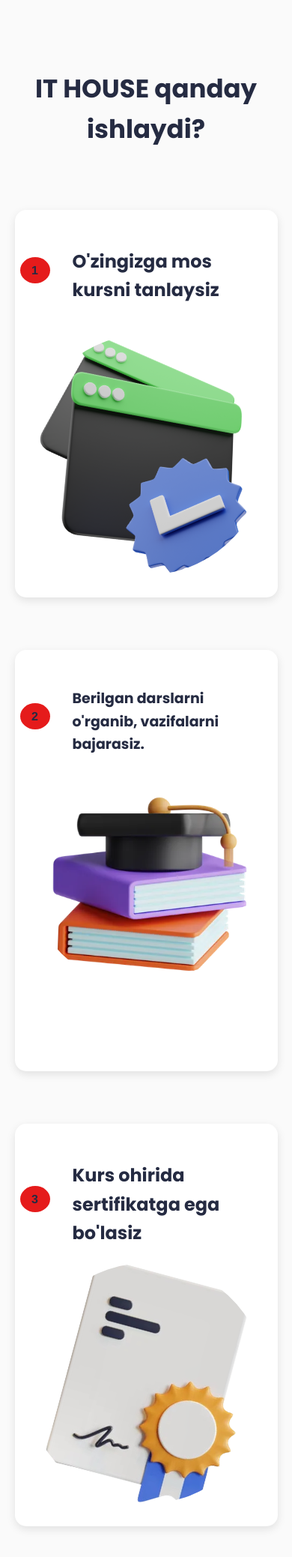
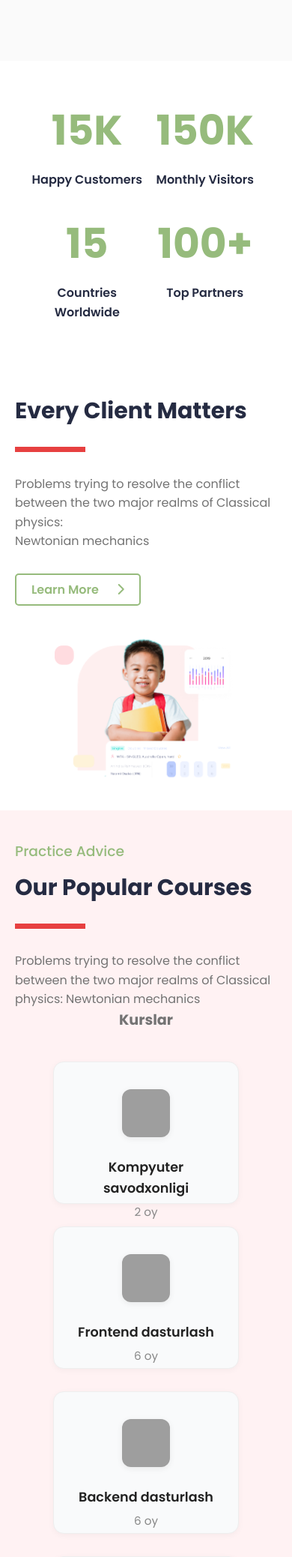
Before and after one commit to Eshukurullohdev/ITHOUSE, a Django app: template House/templates/home.html in a window 390 px wide; the page is wider, and only the part inside the window is pictured. Shown: the part 823-2900 px from the top of that part at 75% size. Run offline with Django 5.2, Linux system fonts and the light colour scheme; the template is opened without the code that fills it, so the values that code supplies are empty; parts of the project's set-up code (start-up, migrations or seed data) failed here and were passed over; grey boxes are pictures that could not be loaded.

Commit message:
add new course

```diff
--- a/House/templates/home.html
+++ b/House/templates/home.html
@@ -13,63 +13,7 @@
 </section>
 <section id="section_2">
     <main>
-        <div class="wrapper">
-            <h1>IT HOUSE qanday ishlaydi?</h1>
-            <div class="card-wrapper">
-                <div class="card card1">
-                    <div class="card_flex">
 
-                        <div class="number">
-                            <h1>1</h1>
-                        </div>
-                        <h2 class="h2">O'zingizga mos <br> kursni tanlaysiz</h2>
-                    </div>
-                    <img src="static/img/photo 1.webp" alt="Kurs tanlash rasmi" class="img1">
-                </div>
-                <div class="card card2">
-                    <div class="card_flex card2">
-
-                        <div class="number">
-                            <h1>2</h1>
-                        </div>
-                        <h2>Berilgan darslarni <br> o'rganib, vazifalarni <br> bajarasiz.
-                        </h2>
-                    </div>
-                    <img src="static/img/photo 2.webp" alt="Kurs tanlash rasmi" class="img2">
-                </div>
-                <div class="card card3">
-                    <div class="card_flex">
-
-                        <div class="number">
-                            <h1>3</h1>
-                        </div>
-                        <h2 class="h22">Kurs ohirida <br> sertifikatga ega bo'lasiz</h2>
-                    </div>
-                    <img src="static/img/photo 3.png" alt="Kurs tanlash rasmi" class="img3">
-                </div>
-
-            </div>
-            <div class="card-mein">
-                <div class="card-m">
-                    <h1>Umumiy o'quvchilar soni
-                        <p class="jsp">0</p>
-                    </h1>
-
-                </div>
-                <div class="card-m">
-                    <h1>Yozilgan darslar soni
-                        <p class="jsp1">+0</p>
-                    </h1>
-
-                </div>
-                <div class="card-m">
-                    <h1>O'rtacha jamoaviy tajriba
-                        <p class="jsp2">0</p>
-                    </h1>
-
-                </div>
-            </div>
-        </div>
 
     </main>
 </section>
@@ -112,111 +56,40 @@
             <hr class="line">
             <p>Problems trying to resolve the conflict between the two major realms of Classical physics: Newtonian mechanics </p>
         </div>
-        <div class="section_5-cards">
-            <div class="section_5-card">
-                <div class="section_5-card-sale-1">
-                    <div class="sale">
-                        <h6>Sale</h6>
-                    </div>
-                    <div class="section_5-card-sale-menu">
-                        <div class="section_5-card-sale-menu-shape">
-                            <i class="fa-regular fa-heart"></i>
-                        </div>
-                        <div class="section_5-card-sale-menu-shape">
-                            <i class="fa-solid fa-cart-shopping"></i>
-                        </div>
-                        <div class="section_5-card-sale-menu-shape">
-                            <i class="fa-solid fa-eye"></i>
-                        </div>
-                    </div>
-                </div>
-                <div class="section_5-card-info">
-                    <div class="section_5-card-info-top">
-                        <h5>Training Courses</h5>
-                        <div class="rating">
-                            <i class="fa-solid fa-star"></i>
-                            <p>4.9</p>
-                        </div>
-                    </div>
-                    <h6>Get Quality Education</h6>
-                    <p class="card-text">We focus on ergonomics and meeting you where you work. It's only a keystroke away.</p>
-                    <p class="sold"><i class="fa-solid fa-download"></i> 15 Sales</p>
-                    <div class="cost">
-                        <p>$16.48</p>
-                        <p class="low">$6.48</p>
-                    </div>
-                    <a href="#">Learn More <i class="fa-solid fa-chevron-right"></i></a>
-                </div>
+        <div class="container">
+            <div class="title">
+                Kurslar
             </div>
-            <div class="section_5-card">
-                <div class="section_5-card-sale-2">
-                    <div class="sale">
-                        <h6>Sale</h6>
-                    </div>
-                    <div class="section_5-card-sale-menu">
-                        <div class="section_5-card-sale-menu-shape">
-                            <i class="fa-regular fa-heart"></i>
-                        </div>
-                        <div class="section_5-card-sale-menu-shape">
-                            <i class="fa-solid fa-cart-shopping"></i>
-                        </div>
-                        <div class="section_5-card-sale-menu-shape">
-                            <i class="fa-solid fa-eye"></i>
-                        </div>
-                    </div>
-                </div>
-                <div class="section_5-card-info">
-                    <div class="section_5-card-info-top">
-                        <h5>Training Courses</h5>
-                        <div class="rating">
-                            <i class="fa-solid fa-star"></i>
-                            <p>4.9</p>
-                        </div>
-                    </div>
-                    <h6>Get Quality Education</h6>
-                    <p class="card-text">We focus on ergonomics and meeting you where you work. It's only a keystroke away.</p>
-                    <p class="sold"><i class="fa-solid fa-download"></i> 15 Sales</p>
-                    <div class="cost">
-                        <p>$16.48</p>
-                        <p class="low">$6.48</p>
-                    </div>
-                    <a href="#">Learn More <i class="fa-solid fa-chevron-right"></i></a>
-                </div>
-            </div>
-            <div class="section_5-card">
-                <div class="section_5-card-sale-3">
-                    <div class="sale">
-                        <h6>Sale</h6>
-                    </div>
-                    <div class="section_5-card-sale-menu">
-                        <div class="section_5-card-sale-menu-shape">
-                            <i class="fa-regular fa-heart"></i>
-                        </div>
-                        <div class="section_5-card-sale-menu-shape">
-                            <i class="fa-solid fa-cart-shopping"></i>
-                        </div>
-                        <div class="section_5-card-sale-menu-shape">
-                            <i class="fa-solid fa-eye"></i>
-                        </div>
-                    </div>
-                </div>
-                <div class="section_5-card-info">
-                    <div class="section_5-card-info-top">
-                        <h5>Training Courses</h5>
-                        <div class="rating">
-                            <i class="fa-solid fa-star"></i>
-                            <p>4.9</p>
-                        </div>
-                    </div>
-                    <h6>Get Quality Education</h6>
-                    <p class="card-text">We focus on ergonomics and meeting you where you work. It's only a keystroke away.</p>
-                    <p class="sold"><i class="fa-solid fa-download"></i> 15 Sales</p>
-                    <div class="cost">
-                        <p>$16.48</p>
-                        <p class="low">$6.48</p>
-                    </div>
-                    <a href="#">Learn More <i class="fa-solid fa-chevron-right"></i></a>
-                </div>
+            <div class="grid">
+                <!-- First row: 3 cards -->
+                <a href="design.html" class="cardN computer">
+                    <img src="https://plus.unsplash.com/premium_photo-1720287601300-cf423c3d6760?w=500&auto=format&fit=crop&q=60&ixlib=rb-4.0.3&ixid=M3wxMjA3fDB8MHxzZWFyY2h8MTd8fHByb2dyYW1taW5nJTIwZm91bmRhdGlvbnxlbnwwfHwwfHx8MA%3D%3D"
+                        alt="Kompyuter savodxonligi" class="card-img">
+                    <div class="topic">Kompyuter savodxonligi</div>
+                    <div class="courses">2 oy</div>
+                </a>
+                <a href="management.html" class="cardN frontend">
+                    <img src="https://najottalim.uz/_next/image?url=https%3A%2F%2Fnws.cdn.najottalim.uz%2Fmain-server%2Fcourses%2FReact_b10c4f5c-5fcb-4a78-a333-f981085b81f7.png&w=96&q=75" alt="Frontend dasturlash" class="card-img">
+                    <div class="topic">Frontend dasturlash</div>
+                    <div class="courses">6 oy</div>
+                </a>
+                <a href="programming.html" class="cardN backend">
+                    <img src="https://najottalim.uz/_next/image?url=https%3A%2F%2Fnws.cdn.najottalim.uz%2Fmain-server%2Fcourses%2FArtboard%202%20copy%2011-2_19bdf2aa-6671-48a3-80ff-918a497f5207.png&w=96&q=75" alt="Backend dasturlash" class="card-img">
+                    <div class="topic">Backend dasturlash</div>
+                    <div class="courses">6 oy</div>
+                </a>
+                <a href="business.html" class="cardN english">
+                    <img src="https://plus.unsplash.com/premium_photo-1674591172569-834e3c928c3d?q=80&w=2070&auto=format&fit=crop&ixlib=rb-4.0.3&ixid=M3wxMjA3fDB8MHxwaG90by1wYWdlfHx8fGVufDB8fHx8fA%3D%3D"
+                        alt="Ingliz tili" class="card-img">
+                    <div class="topic">Ingliz tili</div>
+                    <div class="courses">8 oy</div>
+                </a>
+                <a href="audio.html" class="cardN russian">
+                    <img src="https://plus.unsplash.com/premium_photo-1675865395368-538e9b779847?w=500&auto=format&fit=crop&q=60&ixlib=rb-4.0.3&ixid=M3wxMjA3fDB8MHxzZWFyY2h8OXx8UlVTU0lBTiUyMGZsYWd8ZW58MHx8MHx8fDA%3D"
+                        alt="Rus tili" class="card-img">
+                    <div class="topic">Rus tili</div>
+                    <div class="courses">8 oy</div>
+                </a>
             </div>
         </div>
     </div>
--- a/House/templates/navigation.html
+++ b/House/templates/navigation.html
@@ -8,6 +8,8 @@
                 <li><a href="#">Kurslar</a></li>
                 <li><a href="#">Mentorlar</a></li>
                 <li><a href="#">Aloqa</a></li>
+                <li><a href="Tel:+998331443626">+998331443626</a></li>
+
             </ul>
         </div>
         <div class="nav_right">
--- a/static/css/base.css
+++ b/static/css/base.css
@@ -18,7 +18,7 @@ body {
 }
 
 .container {
-    width: 1140px;
+    width: 1240px;
     margin: 0 auto;
 }
 
@@ -954,320 +954,6 @@ footer {
 }
 
 
-/* Khumoyun */
-.wrapper h1 {
-    text-align: center;
-    font-size: 34px;
-    margin-top: 50px;
-    margin-bottom: 80px;
-}
-
-.card {
-    background: #fff;
-    border-radius: 20px;
-    width: 350px;
-    height: 480px;
-    text-align: center;
-    box-shadow: 0 4px 20px rgba(0, 0, 0, 0.5);
-    margin-left: 20px;
-}
-
-.number {
-    background-color: rgb(229, 27, 27);
-    height: 40px;
-    width: 40px;
-    display: flex;
-    border-radius: 50%;
-    color: #fff;
-    font-family: 'Franklin Gothic Medium', 'Arial Narrow', Arial, sans-serif;
-    margin-left: 15px;
-}
-
-.number h1 {
-    margin: auto;
-    font-size: 16px;
-}
-
-.card h2 {
-    margin-top: 25px;
-    margin-bottom: 20px;
-    text-align: left;
-    margin-left: 30px;
-}
-
-.card img {
-    width: 340px;
-    height: 340px;
-    border-radius: 10px;
-    transition: 1s ease all;
-}
-
-.card img:hover {
-    transition: 1s ease all;
-    transform: scale(1.1);
-}
-
-.card h2 {
-    padding-right: 40px;
-    padding-top: 10px;
-    width: 282px;
-}
-
-.card_flex {
-    display: flex;
-    justify-content: center;
-    align-items: center;
-}
-
-.card-wrapper {
-    display: flex;
-    justify-content: center;
-    align-items: center;
-    gap: 12px;
-}
-
-.img1 {
-    rotate: 20deg;
-    margin-top: 20px;
-}
-
-.img2 {
-    position: relative;
-    top: -20px;
-}
-
-.img3 {
-    rotate: 20deg;
-}
-
-.card-mein {
-    display: flex;
-    justify-content: center;
-    align-items: center;
-    gap: 30px;
-    margin-top: 180px;
-}
-
-.card-m {
-    background: #fff;
-    border-radius: 20px;
-    width: 320px;
-    height: 155px;
-    text-align: center;
-    box-shadow: 0 4px 20px rgba(0, 0, 0, 0.5);
-    margin-left: 20px;
-    background: #f1f1f1;
-    margin-bottom: 100px;
-}
-
-.card-m h1 {
-    text-align: center;
-    font-size: 16px;
-
-    font-weight: 500;
-}
-
-.card-m p {
-    color: #fe0000;
-    font-size: 38px;
-    padding-top: 12px;
-    font-weight: bold;
-}
-
-
-
-@media (min-width: 150px) and (max-width: 500px) {
-    .card-wrapper {
-        flex-direction: column;
-        gap: 70px;
-    }
-
-    .card {
-        width: 90%;
-        height: auto;
-
-        margin: 0;
-    }
-
-    .card-mein {
-        flex-direction: column;
-        gap: 15px;
-    }
-
-    .card-m {
-        width: 85%;
-        margin: 0;
-    }
-
-    .card img {
-        width: 295px;
-        object-fit: contain;
-    }
-}
-
-@media (min-width: 700px) and (max-width: 1024px) {
-    .card-wrapper {
-        flex-direction: column;
-        gap: 70px;
-    }
-
-    .card {
-        width: 90%;
-        height: auto;
-
-        margin: 0;
-    }
-
-    .card-mein {
-        flex-direction: column;
-        gap: 15px;
-    }
-
-    .card-m {
-        width: 85%;
-        margin: 0;
-    }
-
-}
-
-@media (min-width: 320px) {
-    .number {
-        height: 28px;
-        width: 39px;
-    }
-
-    .h2 {
-        width: 320px;
-    }
-
-    .img1 {
-        width: 220px;
-        object-fit: scale-down;
-
-    }
-
-    .card {
-        height: 450px;
-        padding-bottom: 30px;
-
-    }
-
-    .card img {
-        rotate: 0deg;
-    }
-
-    .img2 {
-        position: relative;
-        top: -80px;
-        width: 350px;
-        height: 50px;
-    }
-
-    .card3 img {
-        rotate: 15deg;
-        width: 240px;
-    }
-
-    .card2 img {
-        margin-top: 50px;
-    }
-
-    .card2 h2 {
-        font-size: 19px;
-    }
-
-    .card1 img {
-        width: 270px;
-    }
-}
-
-@media (min-width: 360px) and (max-width: 393px) {
-    .card3 img {
-        rotate: 15deg;
-        width: 250px;
-    }
-
-    .number {
-        height: 35px;
-        width: 40px;
-    }
-}
-
-@media (min-width: 412px) {
-    .card3 img {
-        rotate: 15deg;
-        width: 250px;
-    }
-
-    .number {
-        height: 35px;
-        width: 40px;
-    }
-}
-
-
-@media (min-width: 390px) {
-    .card1 img {
-        rotate: 20deg;
-
-    }
-}
-
-@media (min-width: 428px) {
-    .card1 img {
-        rotate: 20deg;
-        width: 290px;
-    }
-}
-
-
-@media (min-width: 1114px) {
-    .card img {
-        object-fit: contain;
-    }
-
-    .card {
-        margin: 0;
-    }
-}
-
-@media (max-width: 197px) {
-    .card img {
-        rotate: 0deg;
-        height: 100px;
-        width: 80%;
-    }
-
-    .card {
-        width: 100%;
-        height: auto;
-        padding-top: 15px;
-    }
-
-    .card_flex {
-        margin: 0;
-        padding: 0;
-
-    }
-
-    .card img {
-        right: 0deg;
-    }
-
-    .card h2 {
-        margin: 0;
-        padding: 0;
-        font-size: 12px;
-        margin-left: 15px;
-    }
-
-    .number {
-        height: 25px;
-        width: 75px;
-        margin-left: 20px;
-    }
-
-}
 
 /* Khumoyun 2 */
 
@@ -1300,8 +986,8 @@ footer {
   }
 
   .card img {
-    width: 120px;
-    height: 120px;
+    width: 84px;
+    height: 84px;
     object-fit: cover;
     border-radius: 50%;
     margin-right: 20px;
@@ -1353,3 +1039,158 @@ footer {
       margin-bottom: 0;
     }
   }
+
+
+/* Nurjahon Sister */
+        .title {
+            text-align: center;
+            font-size: 2rem;
+            font-weight: 700;
+            margin-bottom: 40px;
+        }
+
+        .grid {
+            display: grid;
+            grid-template-columns: repeat(3, 1fr);
+            gap: 30px;
+            justify-items: center;
+            align-content: center;
+        }
+
+        @media (max-width: 900px) {
+            .grid {
+                grid-template-columns: repeat(2, 1fr);
+            }
+        }
+
+        @media (max-width: 540px) {
+            .grid {
+                grid-template-columns: 1fr;
+            }
+            .title {
+                font-size: 1.2rem;
+            }
+            .card {
+                width: 90vw;
+                height: 180px;
+                padding: 24px 8px 16px 8px;
+            }
+        }
+
+        a.cardN {
+            text-decoration: none;
+            color: inherit;
+            display: block;
+            border-radius: 14px;
+            transition: box-shadow 0.2s, transform 0.2s, background 0.2s;
+            outline: none;
+        }
+
+        a.cardN:focus {
+            box-shadow: 0 0 0 3px #6c63ff55;
+            background: #f3f0ff;
+        }
+
+        .cardN {
+            background: #f9fafb;
+            border: 1px solid #eee;
+            border-radius: 14px;
+            box-shadow: 0 2px 8px rgba(0, 0, 0, 0.04);
+            text-align: center;
+            padding: 36px 18px 24px 18px;
+            cursor: pointer;
+            width: 80%;         /* Fixed width for all cards */
+            height: 190px;        /* Fixed height for all cards */
+            display: flex;
+            flex-direction: column;
+            align-items: center;
+            justify-content: center;
+        }
+
+        .cardN:hover {
+            box-shadow: 0 6px 24px rgba(0, 0, 0, 0.10);
+            transform: translateY(-4px) scale(1.03);
+            background: #f8f8ff;
+        }
+
+        .cardN i {
+            font-size: 2.5rem;
+            margin-bottom: 18px;
+            color: #6c63ff;
+        }
+
+        .cardN .topic {
+            font-size: 1.1rem;
+            font-weight: 600;
+            margin-bottom: 6px;
+            color: #222;
+        }
+
+        .cardN .courses {
+            font-size: 0.95rem;
+            color: #888;
+        }
+
+        /* Custom icon colors for variety */
+        .cardN.computer i {
+            color: #4e73df;
+        }
+
+        /* Blue for Computer Literacy */
+        .cardN.frontend i {
+            color: #1cc88a;
+        }
+
+        /* Green for Frontend */
+        .cardN.backend i {
+            color: #f6c23e;
+        }
+
+        /* Yellow for Backend */
+        .cardN.english i {
+            color: #e74a3b;
+        }
+
+        /* Red for English */
+        .cardN.russian i {
+            color: #36b9cc;
+        }
+
+        /* Teal for Russian */
+        @media (max-width: 540px) {
+            .title {
+                font-size: 1.2rem;
+            }
+
+            .card {
+                width: 90vw;
+                height: 180px;
+                padding: 24px 8px 16px 8px;
+            }
+        }
+
+        .card-img {
+            width: 64px;
+            height: 64px;
+            object-fit: cover;
+            border-radius: 12px;
+            margin-bottom: 18px;
+            box-shadow: 0 2px 8px rgba(0, 0, 0, 0.07);
+            background: #f3f3f3;
+        }
+
+        .row-center {
+            grid-column: 1 / -1;
+            display: flex;
+            justify-content: center;
+            gap: 30px;
+            margin-top: 0;
+        }
+
+        @media (max-width: 900px) {
+            .row-center {
+                flex-direction: column;
+                align-items: center;
+                gap: 30px;
+            }
+        }
```
